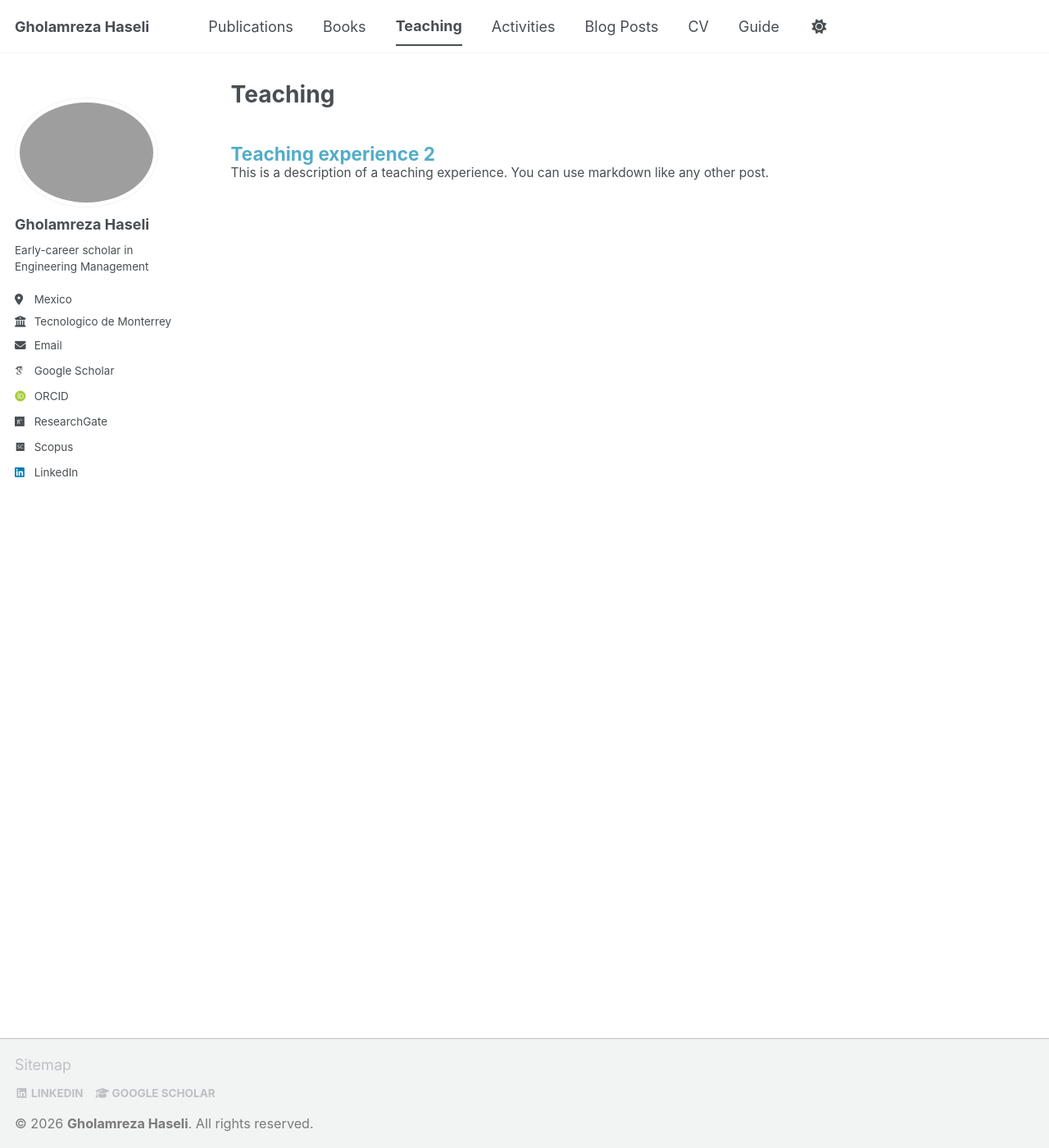
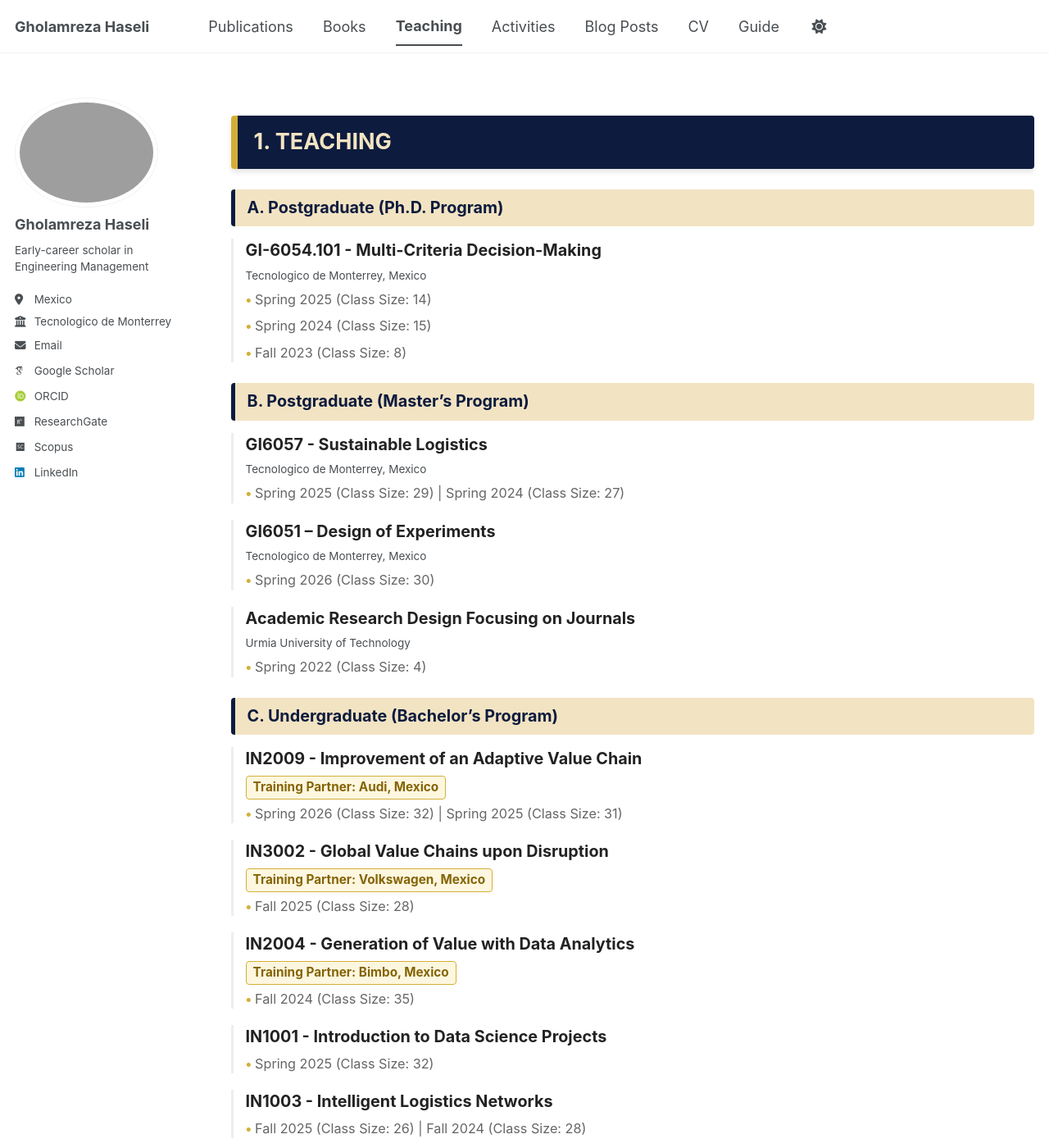
Before and after one commit to Gholamreza-Haseli/Gholamreza-Haseli.github.io, a Jekyll site: the page built from _pages/teaching.html, in a window 1280 px wide and 1400 px high. Shown: the whole window at 82% size. Built offline with Jekyll 4.4.1, drawn with Linux system fonts in a browser that asks for light colours; some web fonts are replaced; a script bundle is joined from its source files by our own code; library files that are not in the unit come from our copies; some of the changed text lies outside the part shown.

Commit message:
Update teaching.html

```diff
--- a/_pages/teaching.html
+++ b/_pages/teaching.html
@@ -1,12 +1,191 @@
 ---
 layout: archive
-title: "Teaching"
+title: "Teaching and Supervision"
 permalink: /teaching/
 author_profile: true
 ---
 
 {% include base_path %}
 
-{% for post in site.teaching reversed %}
-  {% include archive-single.html %}
-{% endfor %}
+<style>
+  .page__title { display: none !important; }
+
+  /* باکس سرمه‌ای اصلی POMS */
+  .poms-main-header {
+    background-color: #0d1b3e;
+    color: #f2e3c2;
+    padding: 12px 20px;
+    border-radius: 4px;
+    margin: 40px 0 20px 0;
+    border-left: 8px solid #d4af37;
+    font-size: 1.5em;
+    font-weight: bold;
+    text-transform: uppercase;
+    box-shadow: 0 4px 6px rgba(0,0,0,0.1);
+  }
+
+  /* زیرعنوان‌های طلایی (A, B, C) */
+  .poms-sub-header {
+    background-color: #f2e3c2;
+    color: #0d1b3e;
+    padding: 8px 15px;
+    border-radius: 4px;
+    margin: 25px 0 15px 0;
+    font-size: 1.1em;
+    font-weight: bold;
+    border-left: 5px solid #0d1b3e;
+  }
+
+  /* کارت هر درس */
+  .course-card {
+    border-left: 3px solid #eee;
+    padding-left: 15px;
+    margin-bottom: 20px;
+  }
+
+  .course-name {
+    font-weight: bold;
+    color: var(--primary-color, #222);
+    font-size: 1.1em;
+    display: block;
+  }
+
+  .training-partner {
+    display: inline-block;
+    background: #eebf1d22;
+    color: #856404;
+    padding: 2px 8px;
+    border-radius: 4px;
+    font-size: 0.85em;
+    font-weight: bold;
+    margin-top: 5px;
+    border: 1px solid #d4af37;
+  }
+
+  .class-info {
+    font-size: 0.9em;
+    list-style: none;
+    padding-left: 0;
+    margin-top: 5px;
+    color: #666;
+  }
+
+  .class-info li::before {
+    content: "• ";
+    color: #d4af37;
+    font-weight: bold;
+  }
+
+  /* بخش پایان‌نامه‌ها */
+  .thesis-card {
+    background: var(--receiver-msg-bg, #fcfcfc);
+    border: 1px solid #eee;
+    padding: 15px;
+    border-radius: 6px;
+    margin-bottom: 15px;
+  }
+
+  .student-name {
+    color: #0d1b3e;
+    font-weight: bold;
+    border-bottom: 1px solid #f2e3c2;
+    padding-bottom: 3px;
+    margin-bottom: 8px;
+    display: block;
+  }
+</style>
+
+<div class="poms-main-header">1. Teaching</div>
+
+<div class="poms-sub-header">A. Postgraduate (Ph.D. Program)</div>
+<div class="course-card">
+  <span class="course-name">GI-6054.101 - Multi-Criteria Decision-Making</span>
+  <small>Tecnologico de Monterrey, Mexico</small>
+  <ul class="class-info">
+    <li>Spring 2025 (Class Size: 14)</li>
+    <li>Spring 2024 (Class Size: 15)</li>
+    <li>Fall 2023 (Class Size: 8)</li>
+  </ul>
+</div>
+
+<div class="poms-sub-header">B. Postgraduate (Master’s Program)</div>
+<div class="course-card">
+  <span class="course-name">GI6057 - Sustainable Logistics</span>
+  <small>Tecnologico de Monterrey, Mexico</small>
+  <ul class="class-info">
+    <li>Spring 2025 (Class Size: 29) | Spring 2024 (Class Size: 27)</li>
+  </ul>
+</div>
+<div class="course-card">
+  <span class="course-name">GI6051 – Design of Experiments</span>
+  <small>Tecnologico de Monterrey, Mexico</small>
+  <ul class="class-info">
+    <li>Spring 2026 (Class Size: 30)</li>
+  </ul>
+</div>
+<div class="course-card">
+  <span class="course-name">Academic Research Design Focusing on Journals</span>
+  <small>Urmia University of Technology</small>
+  <ul class="class-info">
+    <li>Spring 2022 (Class Size: 4)</li>
+  </ul>
+</div>
+
+<div class="poms-sub-header">C. Undergraduate (Bachelor’s Program)</div>
+<div class="course-card">
+  <span class="course-name">IN2009 - Improvement of an Adaptive Value Chain</span>
+  <span class="training-partner">Training Partner: Audi, Mexico</span>
+  <ul class="class-info">
+    <li>Spring 2026 (Class Size: 32) | Spring 2025 (Class Size: 31)</li>
+  </ul>
+</div>
+
+<div class="course-card">
+  <span class="course-name">IN3002 - Global Value Chains upon Disruption</span>
+  <span class="training-partner">Training Partner: Volkswagen, Mexico</span>
+  <ul class="class-info">
+    <li>Fall 2025 (Class Size: 28)</li>
+  </ul>
+</div>
+
+<div class="course-card">
+  <span class="course-name">IN2004 - Generation of Value with Data Analytics</span>
+  <span class="training-partner">Training Partner: Bimbo, Mexico</span>
+  <ul class="class-info">
+    <li>Fall 2024 (Class Size: 35)</li>
+  </ul>
+</div>
+
+<div class="course-card">
+  <span class="course-name">IN1001 - Introduction to Data Science Projects</span>
+  <ul class="class-info">
+    <li>Spring 2025 (Class Size: 32)</li>
+  </ul>
+</div>
+
+<div class="course-card">
+  <span class="course-name">IN1003 - Intelligent Logistics Networks</span>
+  <ul class="class-info">
+    <li>Fall 2025 (Class Size: 26) | Fall 2024 (Class Size: 28)</li>
+  </ul>
+</div>
+
+<div class="poms-main-header">2. Supervised Theses</div>
+
+<div class="thesis-card">
+  <span class="student-name">Sana Abdollahi (2024)</span>
+  <strong>Master’s Thesis:</strong> Implementing Blockchain Technology in the Solar Energy Supply Chain.<br>
+  <small>Industrial Engineering, Urmia University of Technology, Iran.</small>
+</div>
+
+<div class="thesis-card">
+  <span class="student-name">Kiana Nayeb Pashaei (2024)</span>
+  <strong>Master’s Thesis:</strong> Implementing IoT and Blockchain Technologies in the Circular Supply Chain of Lithium Batteries.<br>
+  <small>Industrial Engineering, Urmia University of Technology, Iran.</small>
+</div>
+
+<div class="thesis-card">
+  <span class="student-name">Nafiseh Zafaranlouei (2023)</span>
+  <strong>Master’s Thesis:</strong> Assessment of sustainable waste management alternatives.<br>
+  <small>Industrial Engineering, Urmia University of Technology, Iran.</small>
+</div>
```
